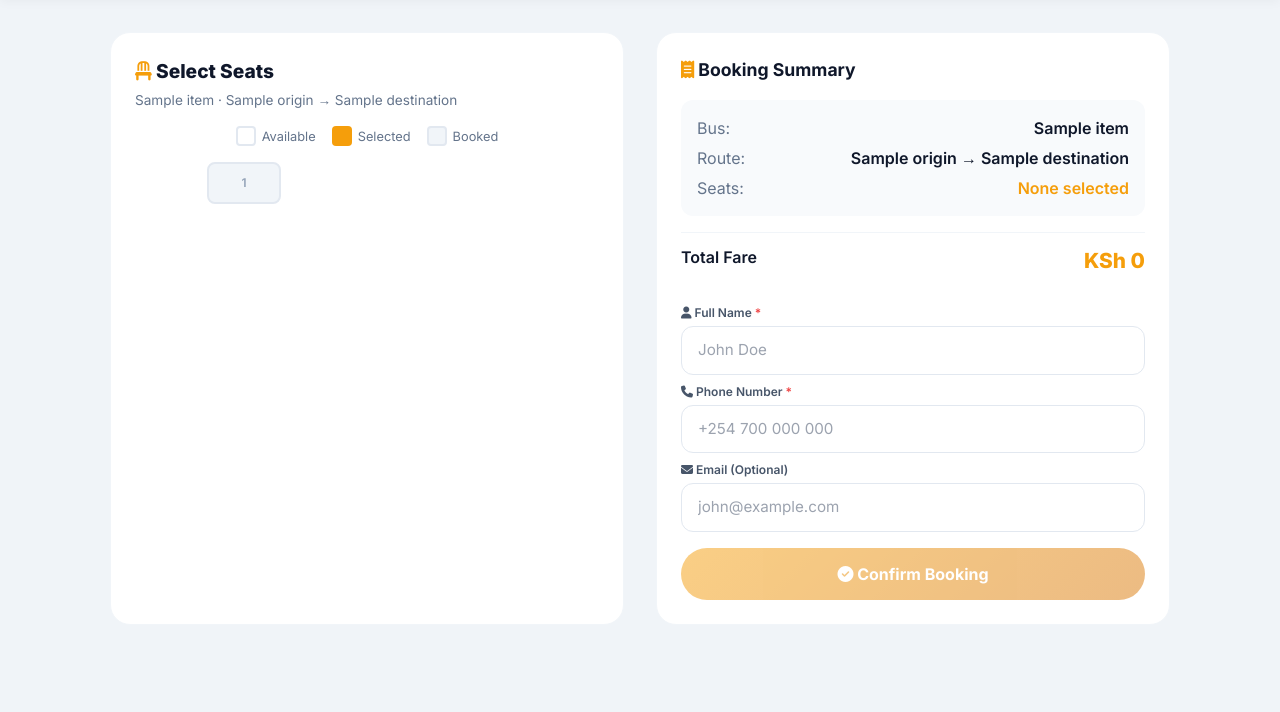
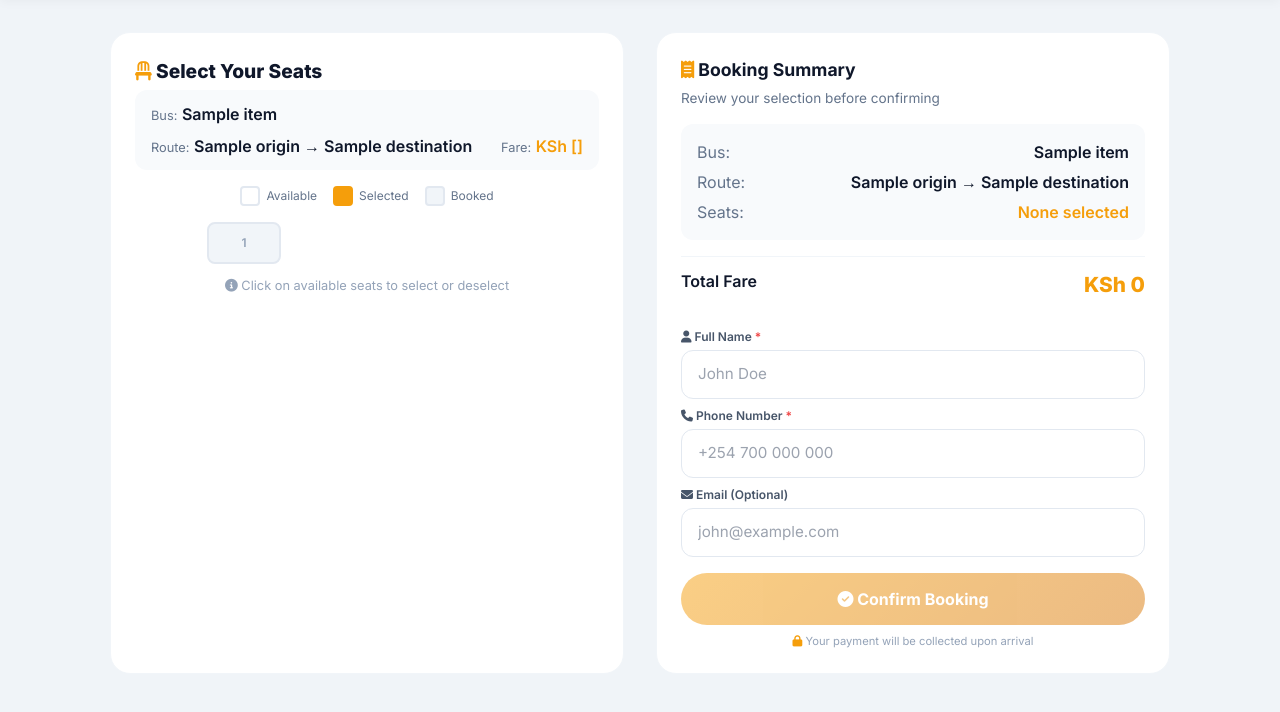
Before and after one commit to calvitec/dontravel, a Flask app: page /booking/1 in a window 1280 px wide. Shown: the part 63-775 px from the top of the page. Run offline with Flask 3, Linux system fonts and the light colour scheme; a database or web service that is not in the repository returns one stand-in record (values such as "Sample title"); data that the repository does not hold is empty; some libraries are stand-ins or nearby versions.

Commit message:
Update booking.html

```diff
--- a/templates/booking.html
+++ b/templates/booking.html
@@ -62,6 +62,44 @@
             border-color: #f59e0b;
             box-shadow: 0 0 0 4px rgba(245, 158, 11, 0.08);
         }
+        .bus-info {
+            background: #f8fafc;
+            padding: 12px 16px;
+            border-radius: 12px;
+            margin-bottom: 16px;
+        }
+        .bus-info .label { color: #64748b; font-size: 0.8rem; }
+        .bus-info .value { font-weight: 600; color: #0f172a; }
+
+        .seat-legend {
+            display: flex;
+            gap: 16px;
+            justify-content: center;
+            margin-bottom: 16px;
+            flex-wrap: wrap;
+        }
+        .seat-legend .legend-item {
+            display: flex;
+            align-items: center;
+            gap: 6px;
+            font-size: 0.75rem;
+            color: #64748b;
+        }
+        .seat-legend .legend-item .dot {
+            width: 20px;
+            height: 20px;
+            border-radius: 4px;
+            border: 2px solid #e2e8f0;
+            display: inline-block;
+        }
+        .seat-legend .legend-item .dot.available { background: white; }
+        .seat-legend .legend-item .dot.selected { background: #f59e0b; border-color: #f59e0b; }
+        .seat-legend .legend-item .dot.booked { background: #f1f5f9; }
+
+        @media (max-width: 768px) {
+            .booking-grid { grid-template-columns: 1fr !important; }
+            .seat-grid { max-width: 280px; }
+        }
     </style>
 </head>
 <body>
@@ -76,26 +114,24 @@
     </header>
 
     <section style="max-width:1100px; margin:32px auto; padding:0 20px;">
-        <div style="display:grid; grid-template-columns:1fr 1fr; gap:32px;">
+        <div class="booking-grid" style="display:grid; grid-template-columns:1fr 1fr; gap:32px;">
             <!-- Left: Seat Selection -->
             <div style="background:white; border-radius:20px; padding:24px; border:1px solid #f1f5f9;">
                 <h3 style="font-size:1.2rem; font-weight:800; color:#0f172a; margin-bottom:4px;">
-                    <i class="fas fa-chair" style="color:#f59e0b;"></i> Select Seats
+                    <i class="fas fa-chair" style="color:#f59e0b;"></i> Select Your Seats
                 </h3>
-                <p style="color:#64748b; font-size:0.85rem; margin-bottom:16px;">
-                    {{ bus.company_name or 'Don Travels Express' }} · {{ route.origin }} → {{ route.destination }}
-                </p>
+                <div class="bus-info">
+                    <div style="display:flex; justify-content:space-between; flex-wrap:wrap; gap:8px;">
+                        <div><span class="label">Bus:</span> <span class="value">{{ bus.company_name or 'Don Travels Express' }}</span></div>
+                        <div><span class="label">Route:</span> <span class="value">{{ route.origin }} → {{ route.destination }}</span></div>
+                        <div><span class="label">Fare:</span> <span class="value" style="color:#f59e0b;">KSh {{ bus.fare or 1500 }}</span></div>
+                    </div>
+                </div>
 
-                <div style="display:flex; gap:16px; justify-content:center; margin-bottom:16px; flex-wrap:wrap;">
-                    <div style="display:flex; align-items:center; gap:6px; font-size:0.8rem; color:#64748b;">
-                        <span style="width:20px; height:20px; border-radius:4px; border:2px solid #e2e8f0; background:white; display:inline-block;"></span> Available
-                    </div>
-                    <div style="display:flex; align-items:center; gap:6px; font-size:0.8rem; color:#64748b;">
-                        <span style="width:20px; height:20px; border-radius:4px; background:#f59e0b; display:inline-block;"></span> Selected
-                    </div>
-                    <div style="display:flex; align-items:center; gap:6px; font-size:0.8rem; color:#64748b;">
-                        <span style="width:20px; height:20px; border-radius:4px; background:#f1f5f9; border:2px solid #e2e8f0; display:inline-block;"></span> Booked
-                    </div>
+                <div class="seat-legend">
+                    <div class="legend-item"><span class="dot available"></span> Available</div>
+                    <div class="legend-item"><span class="dot selected"></span> Selected</div>
+                    <div class="legend-item"><span class="dot booked"></span> Booked</div>
                 </div>
 
                 <div class="seat-grid" id="seatGrid">
@@ -105,6 +141,10 @@
                         </div>
                     {% endfor %}
                 </div>
+
+                <div style="text-align:center; margin-top:12px; font-size:0.8rem; color:#94a3b8;">
+                    <i class="fas fa-info-circle"></i> Click on available seats to select or deselect
+                </div>
             </div>
 
             <!-- Right: Booking Summary -->
@@ -112,8 +152,9 @@
                 <h4 style="font-weight:700; color:#0f172a; font-size:1.1rem; margin-bottom:4px;">
                     <i class="fas fa-receipt" style="color:#f59e0b;"></i> Booking Summary
                 </h4>
+                <p style="color:#64748b; font-size:0.85rem; margin-bottom:16px;">Review your selection before confirming</p>
 
-                <div style="background:#f8fafc; border-radius:12px; padding:16px; margin:16px 0;">
+                <div style="background:#f8fafc; border-radius:12px; padding:16px; margin-bottom:16px;">
                     <div style="display:flex; justify-content:space-between; margin-bottom:6px;">
                         <span style="color:#64748b;">Bus:</span>
                         <span style="font-weight:600; color:#0f172a;">{{ bus.company_name or 'Don Travels Express' }}</span>
@@ -153,6 +194,10 @@
                 <button class="btn-primary" onclick="confirmBooking()" id="confirmBtn" disabled>
                     <i class="fas fa-check-circle"></i> Confirm Booking
                 </button>
+
+                <p style="text-align:center; color:#94a3b8; font-size:0.7rem; margin-top:8px;">
+                    <i class="fas fa-lock" style="color:#f59e0b;"></i> Your payment will be collected upon arrival
+                </p>
             </div>
         </div>
     </section>
@@ -192,9 +237,20 @@
             const phone = document.getElementById('passengerPhone').value.trim();
             const email = document.getElementById('passengerEmail').value.trim();
 
-            if (!name) { alert('Please enter your full name'); return; }
-            if (!phone) { alert('Please enter your phone number'); return; }
-            if (selectedSeats.length === 0) { alert('Please select at least one seat'); return; }
+            if (!name) {
+                alert('Please enter your full name');
+                document.getElementById('passengerName').focus();
+                return;
+            }
+            if (!phone) {
+                alert('Please enter your phone number');
+                document.getElementById('passengerPhone').focus();
+                return;
+            }
+            if (selectedSeats.length === 0) {
+                alert('Please select at least one seat');
+                return;
+            }
 
             const data = {
                 bus_id: busId,
@@ -220,17 +276,20 @@
                 if (data.success) {
                     window.location.href = `/confirmation/${data.booking_ref}`;
                 } else {
-                    alert('Booking failed: ' + data.error);
+                    alert('❌ Booking failed: ' + data.error);
                     btn.disabled = false;
                     btn.innerHTML = '<i class="fas fa-check-circle"></i> Confirm Booking';
                 }
             })
             .catch(err => {
-                alert('Network error: ' + err.message);
+                alert('❌ Network error: ' + err.message);
                 btn.disabled = false;
                 btn.innerHTML = '<i class="fas fa-check-circle"></i> Confirm Booking';
             });
         }
+
+        // Update summary on page load
+        document.addEventListener('DOMContentLoaded', updateSummary);
     </script>
 </body>
 </html>
```
